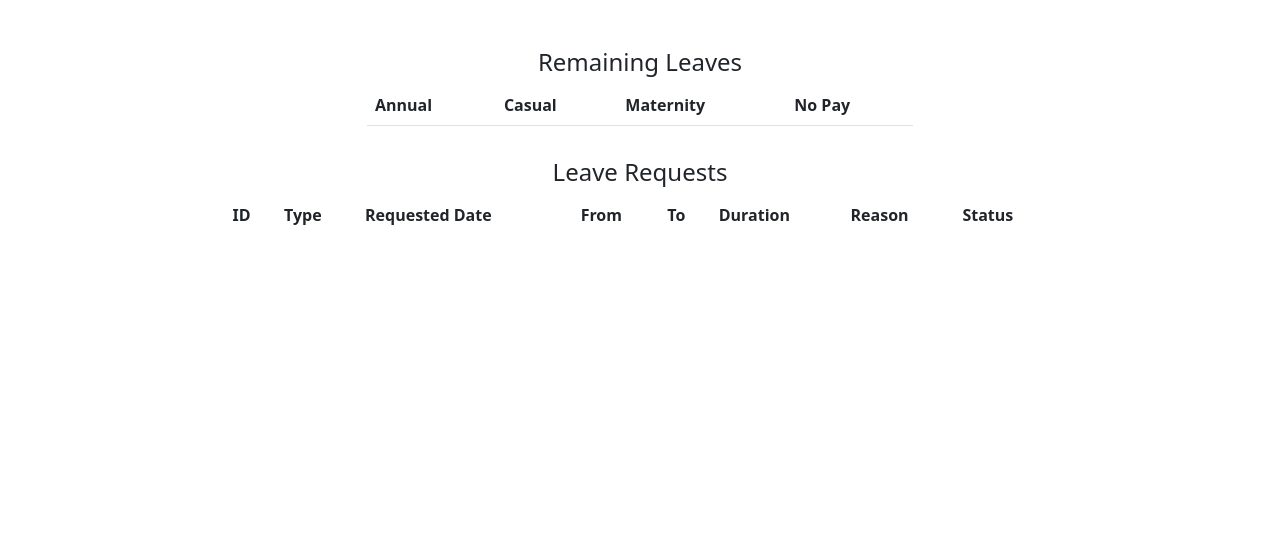
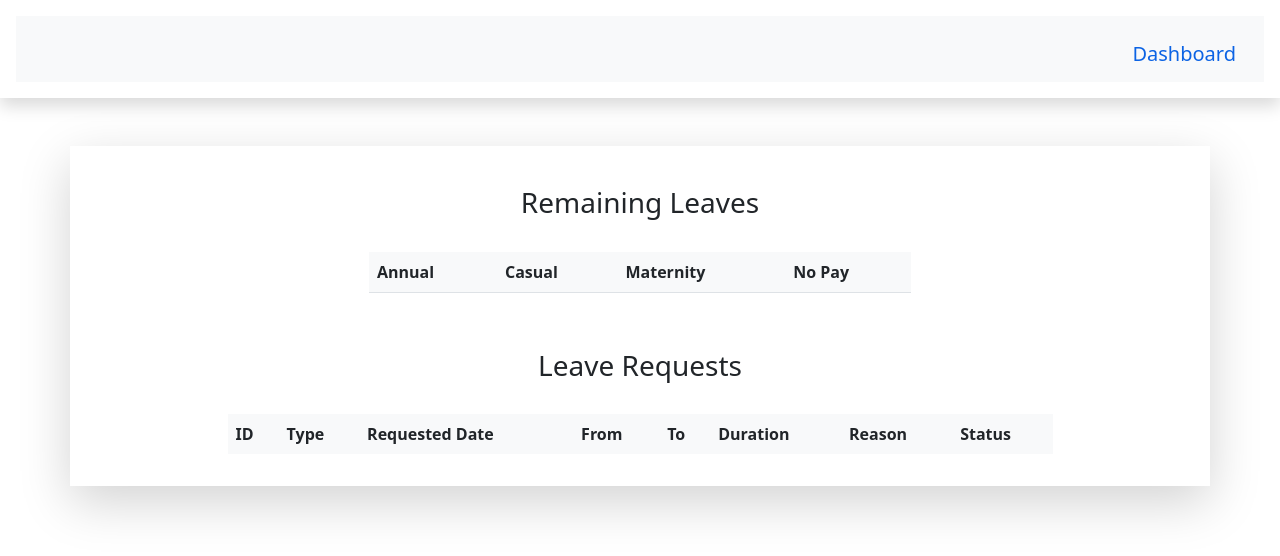
Before and after one commit to dinushaAsamarakoon/HRM_System-DBS, a PHP site: template app/views/leave/index.php in a window 1280 px wide. Shown: the top 556 px of the page. Run offline with PHP 8.4, Linux system fonts and the light colour scheme; the template is opened without the code that fills it, so the values that code supplies are empty; some libraries are stand-ins or nearby versions.

Commit message:
changed some style

```diff
--- a/app/views/leave/index.php
+++ b/app/views/leave/index.php
@@ -4,23 +4,48 @@
     <meta charset="UTF-8">
     <meta http-equiv="X-UA-Compatible" content="IE=edge">
     <meta name="viewport" content="width=device-width, initial-scale=1.0">
-    <link href="https://cdn.jsdelivr.net/npm/bootstrap@5.0.2/dist/css/bootstrap.min.css" rel="stylesheet" integrity="sha384-EVSTQN3/azprG1Anm3QDgpJLIm9Nao0Yz1ztcQTwFspd3yD65VohhpuuCOmLASjC" crossorigin="anonymous">
+<!--    <link href="https://cdn.jsdelivr.net/npm/bootstrap@5.0.2/dist/css/bootstrap.min.css" rel="stylesheet" integrity="sha384-EVSTQN3/azprG1Anm3QDgpJLIm9Nao0Yz1ztcQTwFspd3yD65VohhpuuCOmLASjC" crossorigin="anonymous">-->
+    <?php
+    require_once(ROOT . DS . 'app' . DS . 'views' . DS . 'header' . DS . 'headerFile.php'); ?>
     <title>Leave Record</title>
 </head>
 <body>
+<div class="shadow p-3">
+    <nav class="navbar navbar-expand-lg bg-light ">
+        <div class="container-fluid">
+            <!--            <a class="navbar-brand" href="#">Navbar scroll</a>-->
+            <button class="navbar-toggler" type="button" data-bs-toggle="collapse" data-bs-target="#navbarScroll"
+                    aria-controls="navbarScroll" aria-expanded="false" aria-label="Toggle navigation">
+                <span class="navbar-toggler-icon"></span>
+            </button>
+
+            <div class="collapse navbar-collapse justify-content-end  " id="navbarScroll"
+                 style="padding-top: 9px;height: 50px;">
+
+                <ul class="nav  " id="pills-tab" role="tablist">
+
+                    <li class="nav-item">
+                        <a class="nav-link active" id="pills-dashboard-tab" data-toggle="pill" href="Dashboard.php"
+                           role="tab" aria-controls="pills-logout" aria-selected="true"
+                           style="color: #0c63e4;font-size: 20px;">Dashboard</a>
+
+                    </li>
 
 
+                </ul>
 
+            </div>
+        </div>
+    </nav>
 
-</body>
-</html>
-    <div class="container-xl mt-5 mb-5">
+</div>
+    <div class="container-xl mt-5 mb-5 shadow-lg p-3">
 
-    <h4 class="text-center">Remaining Leaves</h4>
+    <h3 class="text-center p-4">Remaining Leaves</h3>
     <div class="row justify-content-center">
     <div class="col-sm-6 table-responsive no-wrap">
         <table class="table table-hover table-borderless align-middle no-wrap">
-            <thead class="thead">
+            <thead class="thead bg-light" >
                 <tr>
                     <th>Annual</th>
                     <th>Casual</th>
@@ -51,11 +76,11 @@
     </div>
     </div>
 
-    <h4 class="text-center">Leave Requests</h4>
+    <h3 class="text-center p-4">Leave Requests</h3>
     <div class="row justify-content-center">
     <div class="col-xl-9 table-responsive no-wrap">
         <table class="table table-hover table-borderless align-middle no-wrap">
-            <thead class="thead">
+            <thead class="thead bg-light">
                 <tr>
                     <th>ID</th>
                     <th>Type</th>
--- a/app/views/register/addEmployee.php
+++ b/app/views/register/addEmployee.php
@@ -215,9 +215,7 @@
                             <!--                        //dynamic forum elements-->
                             <?php
                             $attributes = $this->allAttributes;
-                            foreach ($attributes
-
-                                     as $attribute => $val_array) {
+                            foreach ($attributes as $attribute => $val_array) {
                                 //dnd($val_array);
 
                                 ?>
```
